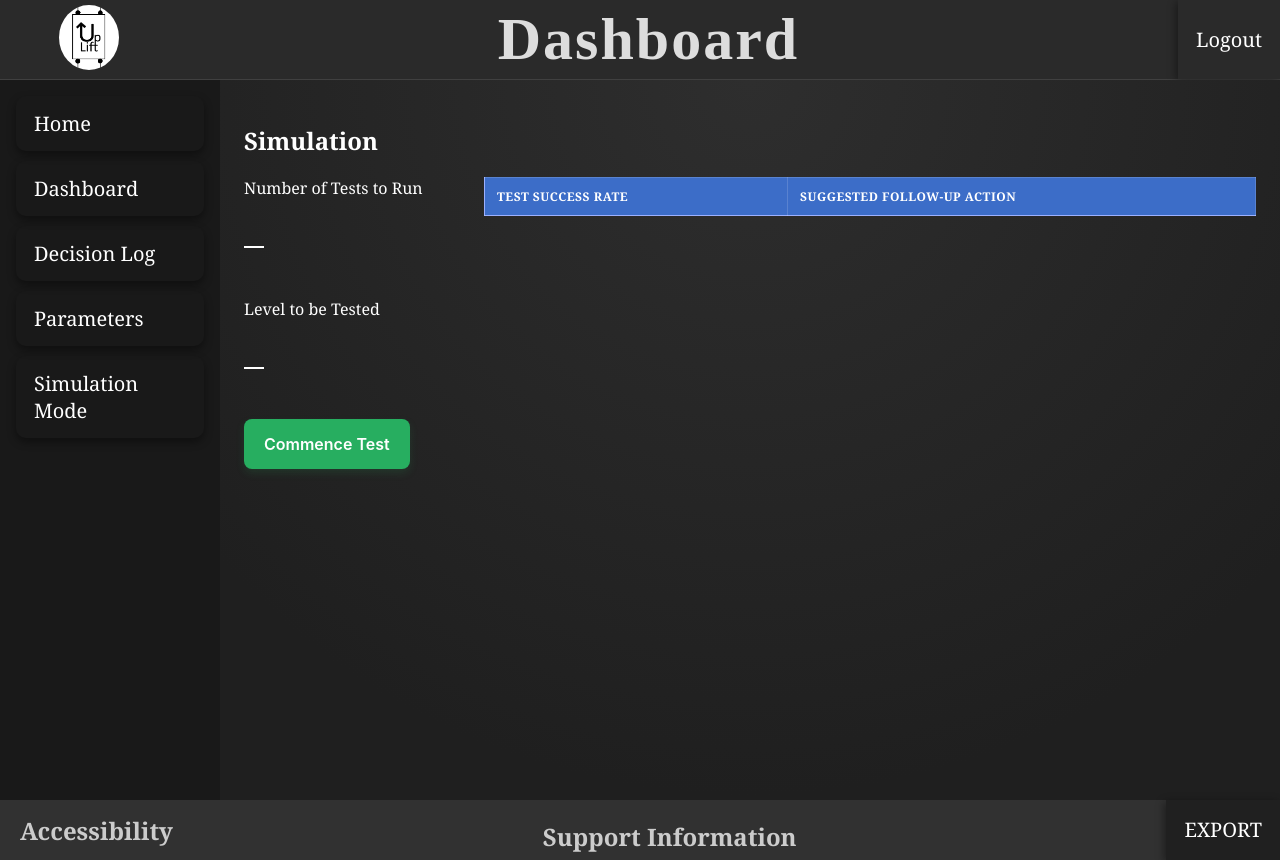
After one commit to jhp212/com2020-game-telemetry, a FastAPI app: template dashboard/templates/simulation.html in a window 1280 px wide. The commit adds this page. Run offline with FastAPI, Linux system fonts and the light colour scheme; the template is opened without the code that fills it, so the values that code supplies are empty.

Commit message:
start to testing integration to front end

```diff
--- a/dashboard/app.py
+++ b/dashboard/app.py
@@ -461,3 +461,15 @@ async def dashboard(request: Request):
         "balancing.html",
         {"request": request, "title": "Balancing", "balancing_response": balancing_response}
     )
+
+
+@app.get("/simulation", response_class=HTMLResponse)
+async def dashboard(request: Request):
+
+    # SIMULATION FILE
+
+
+    return templates.TemplateResponse(
+        "simulation.html",
+        {"request": request, "title": "Simulation"}
+    )
--- a/dashboard/static/css/style.css
+++ b/dashboard/static/css/style.css
@@ -369,3 +369,39 @@ button:active {
   transform: 0px;
   transition-duration: 0s;
 }
+
+#TestCountInput, #TestLevelInput{
+  position: relative;
+  margin: 0px 0 40px;
+  background-color: transparent;
+  border: 0;
+  border-bottom: 2px #fff solid;
+  width: 100%;
+  padding: 8px 0;
+  font-size: 18px;
+  color: #fff;
+}
+
+
+#sim-page-container {
+    display: flex;
+    gap: 40px;
+    align-items: flex-start;
+    margin-top: 20px;
+}
+
+#sim-left {
+    flex: 0 0 200px;
+    display: flex;
+    flex-direction: column;
+    gap: 10px;
+}
+
+#sim-right {
+    flex: 1;
+}
+
+#sim-right table {
+    width: 100%;
+    border-collapse: collapse;
+}
--- a/dashboard/templates/base.html
+++ b/dashboard/templates/base.html
@@ -28,10 +28,11 @@
             <a href="/dashboard">Dashboard</a>
             <a href="/decisionLog">Decision Log</a>
             <a href="/parameters">Parameters</a>
-            <a href="/balancing">Balancing</a>
+            <!---<a href="/balancing">Balancing</a>--->
+            <a href="/simulation">Simulation Mode</a>
             <!---<a href="">Telemetry Overview</a>--->
             <!---<a href="">Funnel View</a>--->
-            <!---<a href="">Simulation Mode</a>--->
+
         </nav>
         </aside>
 
--- /dev/null
+++ b/dashboard/templates/simulation.html
@@ -0,0 +1,51 @@
+{% extends "base.html" %}
+{% block content %}
+
+<h2>Simulation</h2>
+<div id="sim-page-container">
+    <section id="sim-left">
+    <div>
+    <label>Number of Tests to Run</label>
+    </div>
+
+    <input id="TestCountInput" rows="2" style="width:10%"></textarea>
+
+
+    <div>
+        <label>Level to be Tested</label>
+    </div>
+
+    <input id="TestLevelInput" rows="2" style="width:10%"></textarea>
+
+    <div>
+        <button id="test-btn">Commence Test</button>
+    </div>
+
+    </section>
+
+    <section id="sim-right">
+        <table id="testTable">
+            <thead>
+            <tr>
+                <th>Test Success Rate</th>
+                <th>Suggested Follow-up Action</th>
+            </tr>
+            </thead>
+            <tbody>
+                <!--will fill with results from python tests script-->
+            </tbody>
+        </table>
+    </section>
+
+</div>
+
+<script>
+    document.getElementById("test-btn").addEventListener("click", runTest);
+
+    async function rTest() {
+        const response = await fetch("http://127.0.0.1:8000/simulation");
+        const data = await response.json();
+
+    }
+</script>
+{% endblock %}
```
